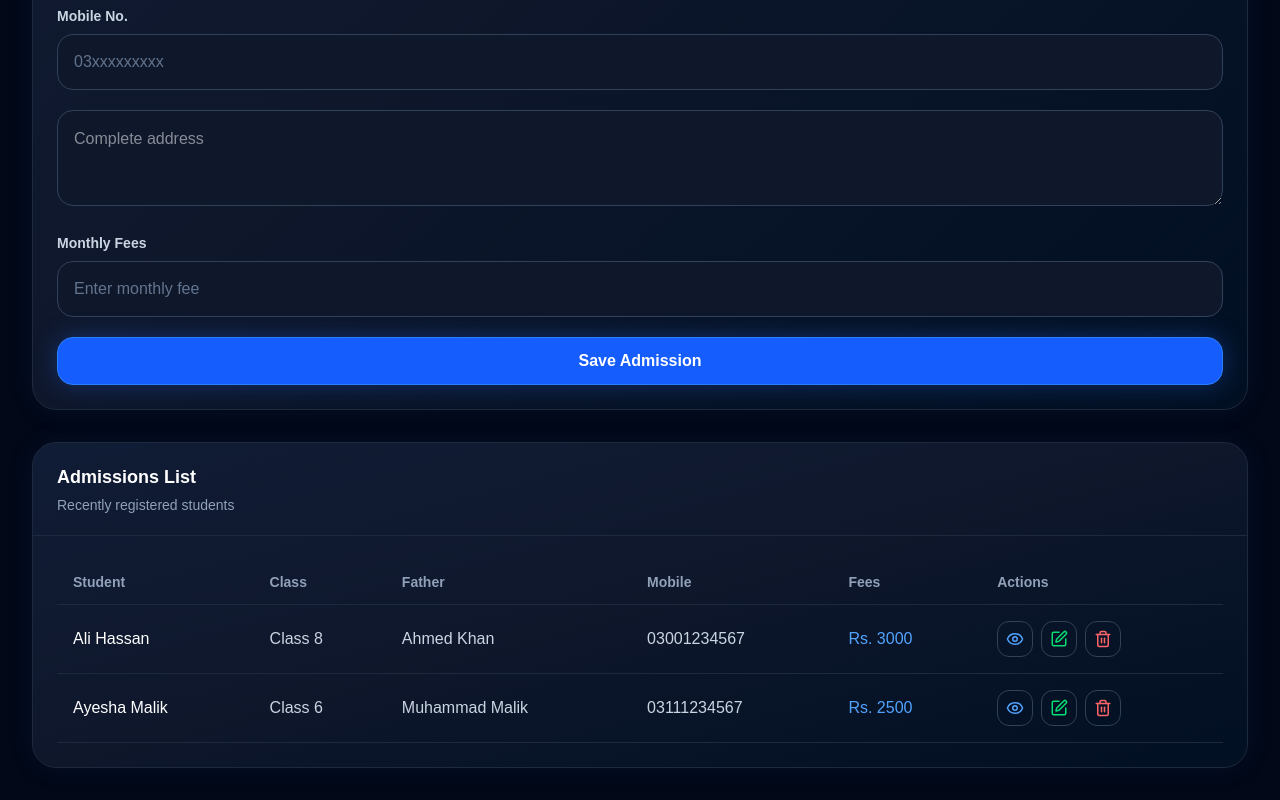
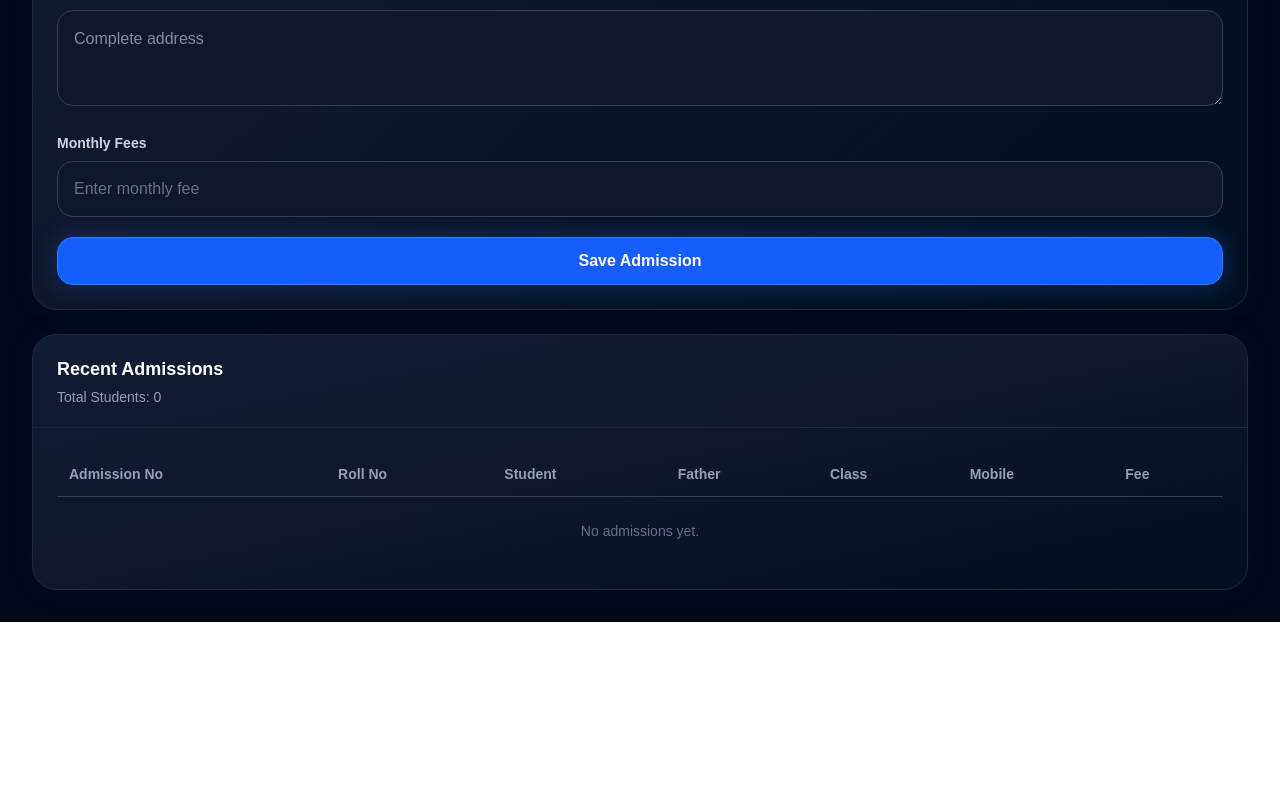
Before and after one commit to beingsaeedahmad/academy-management-system, a Next.js app: page /admissions in a window 1280 px wide. Shown: the part 822-1622 px from the top of the page. After the commit the page ends 1444 px from the top, so only its background shows below. Built offline with nearby package versions, Linux system fonts and the light colour scheme.

Commit message:
Added Academy Store and Admission Module

```diff
--- a/components/Admissions/AdmissionForm.tsx
+++ b/components/Admissions/AdmissionForm.tsx
@@ -4,6 +4,7 @@ import { useForm } from "react-hook-form";
 import Input from "../UI/Input";
 import Button from "../UI/Button";
 import Card from "../UI/Card";
+import { useAcademyStore } from "@/store/academyStore";
 
 interface AdmissionFormData {
   admissionNo: string;
@@ -18,6 +19,7 @@ interface AdmissionFormData {
 }
 
 export default function AdmissionForm() {
+
 
   const {
     register,
@@ -37,14 +39,52 @@ export default function AdmissionForm() {
     },
   });
 
+  const addStudent = useAcademyStore(
+  (state) => state.addStudent
+);
 
-  const onSubmit = (data: AdmissionFormData) => {
 
-    console.log("New Admission:", data);
+ const onSubmit = (data: AdmissionFormData) => {
 
-    reset();
+  addStudent({
 
-  };
+    admissionNo: data.admissionNo,
+
+    rollNumber: data.rollNo,
+
+    name: data.studentName,
+
+    fatherName: data.fatherName,
+
+    gender: data.gender as "Male" | "Female",
+
+    className: data.className,
+
+    phone: data.mobile,
+
+    address: data.address,
+
+    monthlyFees: Number(data.monthlyFees),
+
+    admissionDate: new Date(),
+
+    photo: "",
+
+  });
+
+  reset({
+    admissionNo: "AUTO",
+    rollNo: "AUTO",
+    studentName: "",
+    gender: "",
+    className: "",
+    fatherName: "",
+    mobile: "",
+    address: "",
+    monthlyFees: "",
+  });
+
+};
 
 
   return (
--- a/components/Admissions/AdmissionPage.tsx
+++ b/components/Admissions/AdmissionPage.tsx
@@ -1,33 +1,13 @@
-"use client";
-
 import AdmissionForm from "./AdmissionForm";
 import AdmissionTable from "./AdmissionTable";
 
 export default function AdmissionPage() {
   return (
-    <div className="space-y-8">
-
-      <div>
-        <h1 className="text-3xl font-bold text-white">
-          Admissions
-        </h1>
-
-        <p className="mt-2 text-slate-400">
-          Add new students and manage admissions.
-        </p>
-      </div>
-
-
-      {/* Form Top */}
-
+    <div className="space-y-6">
       <AdmissionForm />
 
 
-      {/* Table Bottom */}
-
       <AdmissionTable />
-
-
     </div>
   );
 }
--- a/components/Admissions/AdmissionTable.tsx
+++ b/components/Admissions/AdmissionTable.tsx
@@ -1,183 +1,59 @@
 "use client";
 
+import { useAcademyStore } from "@/store/academyStore";
 import Card from "../UI/Card";
-import {
-  Eye,
-  Edit,
-  Trash2,
-} from "lucide-react";
-
-
-const admissions = [
-  {
-    id: 1,
-    name: "Ali Hassan",
-    className: "Class 8",
-    fatherName: "Ahmed Khan",
-    mobile: "03001234567",
-    fees: "3000",
-  },
-  {
-    id: 2,
-    name: "Ayesha Malik",
-    className: "Class 6",
-    fatherName: "Muhammad Malik",
-    mobile: "03111234567",
-    fees: "2500",
-  },
-];
-
 
 export default function AdmissionTable() {
+  const students = useAcademyStore((state) => state.students);
 
   return (
     <Card
-      title="Admissions List"
-      subtitle="Recently registered students"
+      title="Recent Admissions"
+      subtitle={`Total Students: ${students.length}`}
     >
-
       <div className="overflow-x-auto">
-
-        <table className="w-full text-left">
-
-          <thead>
-
-            <tr className="border-b border-slate-800 text-sm text-slate-400">
-
-              <th className="px-4 py-3">
-                Student
-              </th>
-
-              <th className="px-4 py-3">
-                Class
-              </th>
-
-              <th className="px-4 py-3">
-                Father
-              </th>
-
-              <th className="px-4 py-3">
-                Mobile
-              </th>
-
-              <th className="px-4 py-3">
-                Fees
-              </th>
-
-              <th className="px-4 py-3">
-                Actions
-              </th>
-
+        <table className="w-full text-left text-sm">
+          <thead className="border-b border-slate-700 text-slate-400">
+            <tr>
+              <th className="p-3">Admission No</th>
+              <th className="p-3">Roll No</th>
+              <th className="p-3">Student</th>
+              <th className="p-3">Father</th>
+              <th className="p-3">Class</th>
+              <th className="p-3">Mobile</th>
+              <th className="p-3">Fee</th>
             </tr>
-
           </thead>
 
-
           <tbody>
-
-            {admissions.map((student) => (
-
-              <tr
-                key={student.id}
-                className="
-                  border-b
-                  border-slate-800
-                  text-slate-300
-                  transition
-                  hover:bg-slate-900
-                "
-              >
-
-                <td className="px-4 py-4 font-medium text-white">
-                  {student.name}
+            {students.length === 0 ? (
+              <tr>
+                <td
+                  colSpan={7}
+                  className="p-6 text-center text-slate-500"
+                >
+                  No admissions yet.
                 </td>
-
-
-                <td className="px-4 py-4">
-                  {student.className}
-                </td>
-
-
-                <td className="px-4 py-4">
-                  {student.fatherName}
-                </td>
-
-
-                <td className="px-4 py-4">
-                  {student.mobile}
-                </td>
-
-
-                <td className="px-4 py-4 text-blue-400">
-                  Rs. {student.fees}
-                </td>
-
-
-                <td className="px-4 py-4">
-
-                  <div className="flex gap-2">
-
-
-                    <button
-                      className="
-                        rounded-xl
-                        border
-                        border-slate-700
-                        p-2
-                        text-blue-400
-                        hover:border-blue-500
-                      "
-                    >
-                      <Eye size={18}/>
-                    </button>
-
-
-                    <button
-                      className="
-                        rounded-xl
-                        border
-                        border-slate-700
-                        p-2
-                        text-green-400
-                        hover:border-green-500
-                      "
-                    >
-                      <Edit size={18}/>
-                    </button>
-
-
-                    <button
-                      className="
-                        rounded-xl
-                        border
-                        border-slate-700
-                        p-2
-                        text-red-400
-                        hover:border-red-500
-                      "
-                    >
-                      <Trash2 size={18}/>
-                    </button>
-
-
-                  </div>
-
-                </td>
-
-
               </tr>
-
-            ))}
-
-
+            ) : (
+              students.map((student) => (
+                <tr
+                  key={student.id}
+                  className="border-b border-slate-800 hover:bg-slate-900"
+                >
+                  <td className="p-3">{student.admissionNo}</td>
+                  <td className="p-3">{student.rollNumber}</td>
+                  <td className="p-3">{student.name}</td>
+                  <td className="p-3">{student.fatherName}</td>
+                  <td className="p-3">{student.className}</td>
+                  <td className="p-3">{student.phone}</td>
+                  <td className="p-3">Rs. {student.monthlyFees}</td>
+                </tr>
+              ))
+            )}
           </tbody>
-
-
         </table>
-
       </div>
-
-
     </Card>
   );
 }
--- a/package.json
+++ b/package.json
@@ -14,7 +14,8 @@
     "react": "19.2.4",
     "react-dom": "19.2.4",
     "react-hook-form": "^7.81.0",
-    "recharts": "^3.9.2"
+    "recharts": "^3.9.2",
+    "zustand": "^5.0.14"
   },
   "devDependencies": {
     "@tailwindcss/postcss": "^4",
--- a/store/academyStore.ts
+++ b/store/academyStore.ts
@@ -0,0 +1,110 @@
+import { create } from "zustand";
+import { Student } from "@/types";
+
+
+interface AcademyStore {
+
+  students: Student[];
+
+  addStudent: (
+    student: Omit<Student, "id" | "createdAt" | "updatedAt">
+  ) => void;
+
+  updateStudent: (
+    id: string,
+    data: Partial<Student>
+  ) => void;
+
+  deleteStudent: (
+    id: string
+  ) => void;
+
+  getStudent: (
+    id: string
+  ) => Student | undefined;
+
+}
+
+
+export const useAcademyStore = create<AcademyStore>((set, get) => ({
+
+  students: [],
+
+
+  addStudent: (student) => {
+
+    const newStudent: Student = {
+
+      id: crypto.randomUUID(),
+
+      ...student,
+
+      createdAt: new Date(),
+
+      updatedAt: new Date(),
+
+    };
+
+
+    set((state) => ({
+
+      students: [
+        ...state.students,
+        newStudent
+      ]
+
+    }));
+
+  },
+
+
+  updateStudent: (id, data) => {
+
+    set((state) => ({
+
+      students: state.students.map((student) =>
+
+        student.id === id
+
+          ? {
+              ...student,
+              ...data,
+              updatedAt: new Date()
+            }
+
+          : student
+
+      )
+
+    }));
+
+  },
+
+
+  deleteStudent: (id) => {
+
+    set((state) => ({
+
+      students: state.students.filter(
+
+        (student) => student.id !== id
+
+      )
+
+    }));
+
+  },
+
+
+  getStudent: (id) => {
+
+    return get().students.find(
+
+      (student) => student.id === id
+
+    );
+
+  },
+
+
+}));
--- a/types/index.ts
+++ b/types/index.ts
@@ -0,0 +1,31 @@
+export interface Student {
+  id: string;
+
+  // Admission
+  admissionNo: string;
+  rollNumber: string;
+  admissionDate: Date;
+
+  // Personal
+  name: string;
+  fatherName: string;
+  gender?: "Male" | "Female";
+  dateOfBirth?: string;
+  photo?: string;
+
+  // Contact
+  phone: string;
+  email?: string;
+  address?: string;
+
+  // Academic
+  className: string;
+  section?: string;
+
+  // Fees
+  monthlyFees: number;
+
+  // System
+  createdAt: Date;
+  updatedAt: Date;
+}
```
Also changed, not shown: 1 other file (tests, documents, lock files or other folders).
